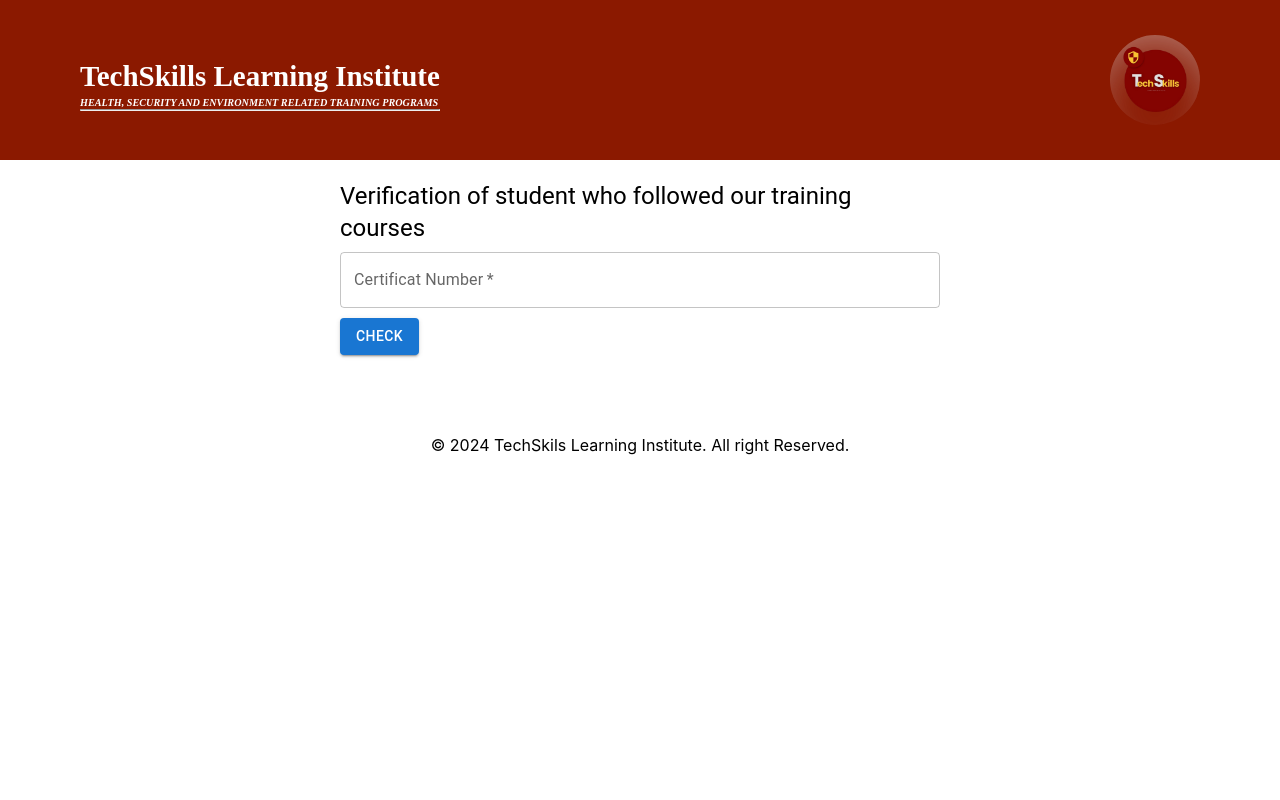
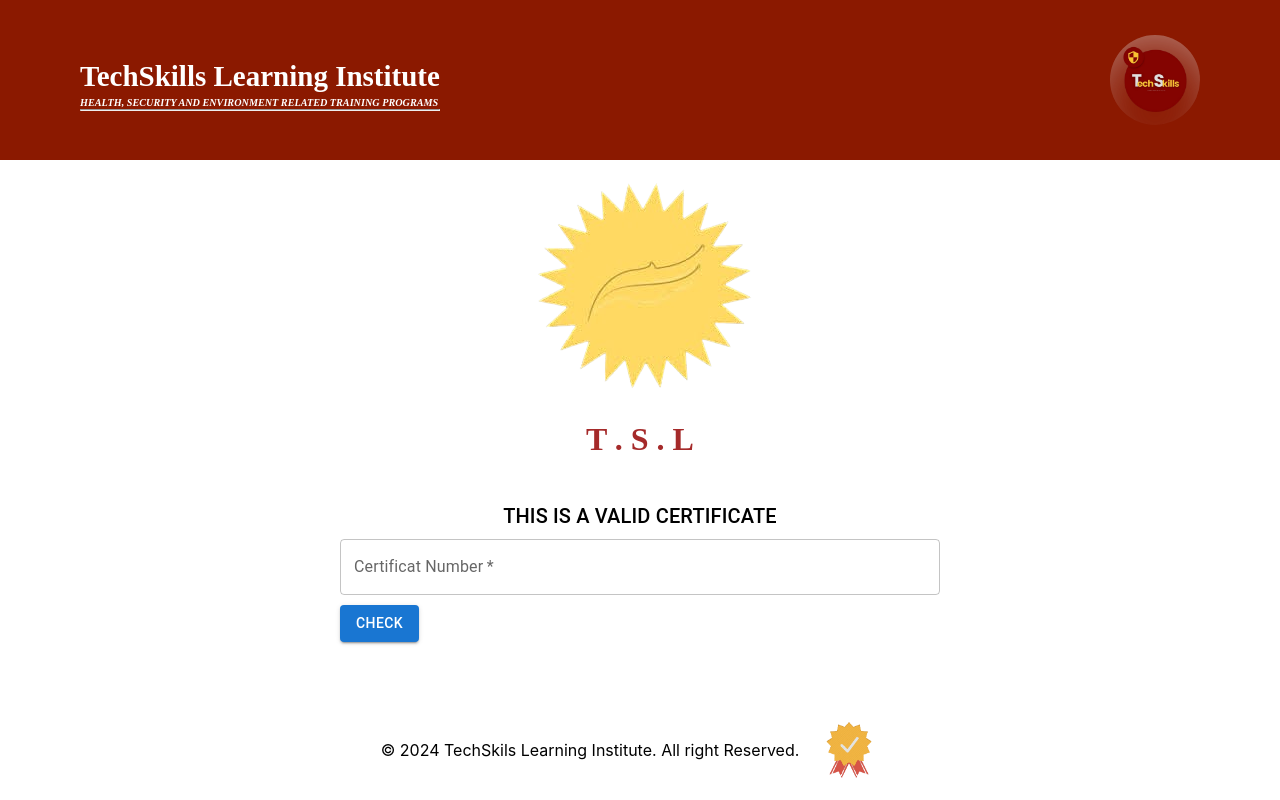
Before and after one commit to Stephanorova/Verification_Certificat_Etudiant_Client, a React (Create React App) app: page / in a window 1280 px wide. Built offline with nearby package versions, Linux system fonts and the light colour scheme.

Commit message:
amelioration design

```diff
--- a/src/App.css
+++ b/src/App.css
@@ -1,51 +1,33 @@
-.App {
-  text-align: center;
+.sousverification{
+   display: flex;
+   flex-direction: column;
+   gap: 1rem;
 }
-
-.App-logo {
-  height: 40vmin;
-  pointer-events: none;
+.verification{
+   padding: 20px;
+   max-width: 600px;
+   margin: 0 auto;
+   position: absolute;
+   left: 0;
+   top: 20rem;
+   right: 0;
 }
-
-@media (prefers-reduced-motion: no-preference) {
-  .App-logo {
-    animation: App-logo-spin infinite 20s linear;
-  }
+.validation{
+   display: flex;
+   align-items: center;
+   justify-content: center;
+   margin: 0 auto;
+   font-size: 10px;
 }
-
-.App-header {
-  background-color: #282c34;
-  min-height: 100vh;
-  display: flex;
-  flex-direction: column;
-  align-items: center;
-  justify-content: center;
-  font-size: calc(10px + 2vmin);
-  color: white;
+.nebo{
+   display: flex;
+   justify-content: center;
+   align-items: center;
+   flex-direction: column;
+   padding: 20px;
+   max-width: 600px;
+   margin: 0 auto;
+   position: absolute;
+   left: 0;
+   right: 0;
 }
-
-.App-link {
-  color: #61dafb;
-}
-*{
-  margin: 0;
-  padding: 0;
-  box-sizing: border-box;
-
-}
-
-body{
-  font-family: "Roboto", sans-serif;
-  background-color:  #2e2e2e;
-
-
-}
-
-@keyframes App-logo-spin {
-  from {
-    transform: rotate(0deg);
-  }
-  to {
-    transform: rotate(360deg);
-  }
-}
--- a/src/App.js
+++ b/src/App.js
@@ -2,7 +2,7 @@
 import axios from 'axios';
 import { Card, CardHeader, CardContent, TextField, Button, Typography } from '@mui/material';
 import Navebar from './Navebar/Navebar';
-
+import './App.css'
 
 
 
@@ -32,12 +32,16 @@
     <div>
       <Navebar/>
     </div>
-   <div style={{ padding: '20px',marginTop:"3rem", maxWidth: '600px', margin: '0 auto' }}>
-      <Typography variant="h5" gutterBottom>
-        Verification of student who followed our training courses
+
+     <div className='nebo'>
+     <img src='/image/nebo.png' alt='' />
+      <h1 style={{color:"brown", fontFamily:"Times New Roman, Times, serif"}}>T . S . L</h1>
+      <div className='verification'>
+      <Typography variant="h6" gutterBottom className='validation'>
+        THIS IS A VALID CERTIFICATE
       </Typography>
 
-      <form onSubmit={handleVerification} style={{ marginBottom: '20px' }}>
+      <form onSubmit={handleVerification} style={{marginBottom: '20px'}}>
         <TextField
           fullWidth
           label="Certificat Number"
@@ -61,32 +65,34 @@
 
       {certificat  && (
         <Card>
-          <CardHeader title="Résultat de votre vérification" />
+          <CardHeader  title="Please ensure that the details on the printed certificate the verified detail below :"/>
           <CardContent>
             <Typography variant="body1" gutterBottom>
-              <strong>Nom et Prénom de l'étudiant:</strong>{certificat.NomEtPrenomEtudient}
+              <strong>Student's first and last name:</strong> {certificat.NomEtPrenomEtudient}
             </Typography>
             <Typography variant="body1" gutterBottom>
-              <strong>Date de formation:</strong> {certificat.DateFormation}
+              <strong>Training date:</strong> {certificat.DateFormation}
             </Typography>
             <Typography variant="body1" gutterBottom>
-              <strong>Numéro certificat:</strong> {certificat.Ref}
+              <strong>Certificat Number:</strong> {certificat.Ref}
             </Typography>
             <Typography variant="body1" gutterBottom>
-              <strong>Numéro Etudiant:</strong> {certificat.Num}
+              <strong>Student Number:</strong> {certificat.Num}
             </Typography>
             <Typography variant="body1" gutterBottom>
-              <strong>Nom de Formation:</strong> {certificat.Formation}
+              <strong>Training Name:</strong> {certificat.Formation}
             </Typography>
             <Typography variant="body1" gutterBottom>
-              <strong>Nom de Societé:</strong> {certificat.Societe}
+              <strong>Company Name:</strong> {certificat.Societe}
             </Typography>
           </CardContent>
         </Card>
       )}
        <footer style={{display:"flex", alignItems:"center",justifyContent:"center", marginTop:"5rem"}}>
         © 2024 TechSkils Learning Institute. All right Reserved.
+        <img src='/image/certificat.png' alt='' width='100px' />
       </footer>
+    </div>
     </div>
     </>
   );
```
Also changed, not shown: public/image/certificat.png (added), public/image/nebo.png (added).
